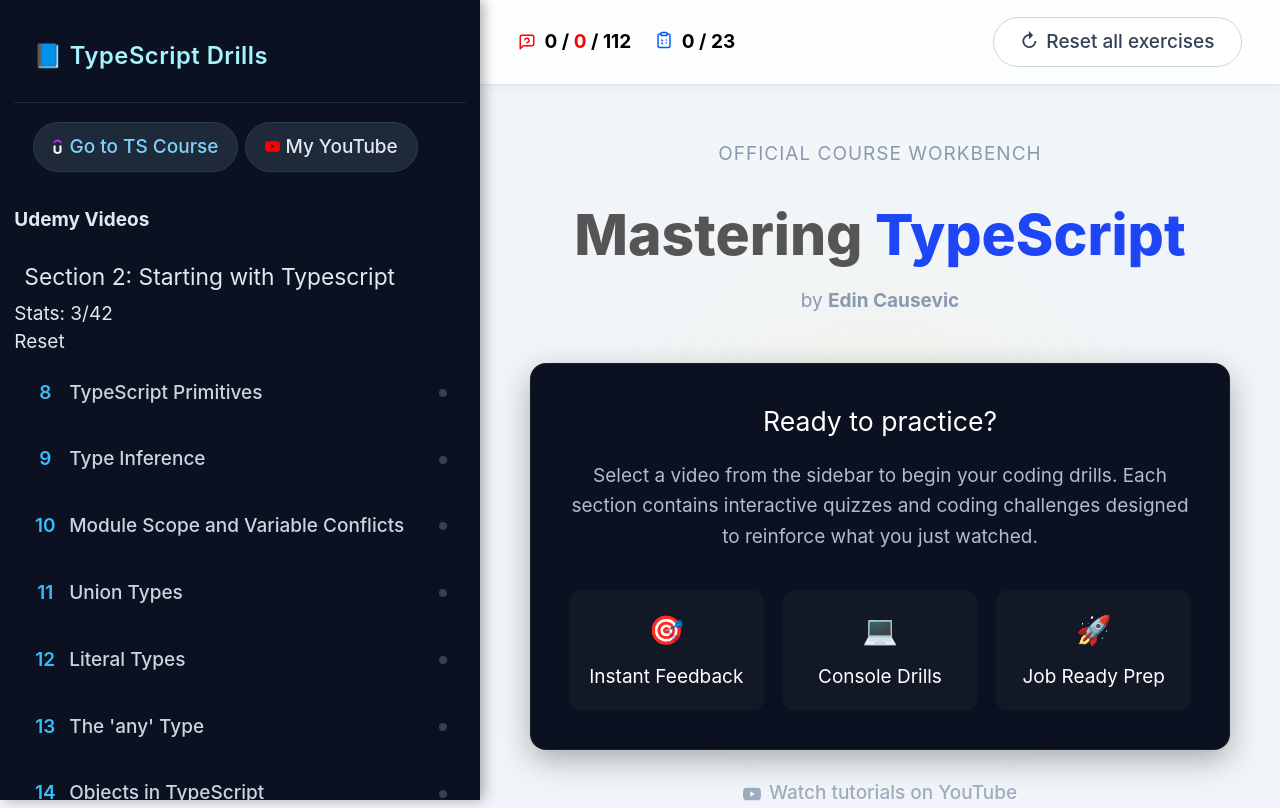
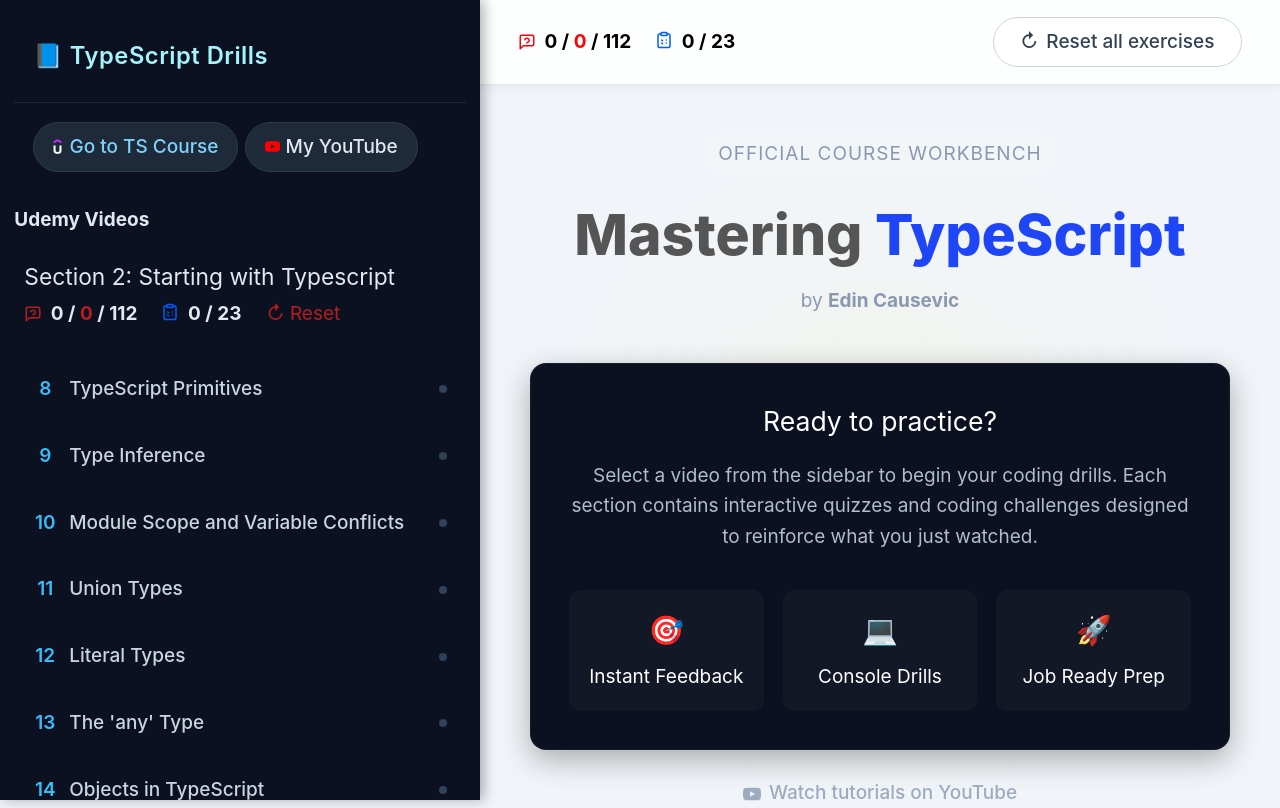
Before and after one commit to edincausevic/TS-practice-app, a React (Vite) app: page / in a window 1280 px wide. Built offline with nearby package versions, Linux system fonts and the light colour scheme.

Commit message:
before changing the app

```diff
--- a/src/components/MainNav.jsx
+++ b/src/components/MainNav.jsx
@@ -38,10 +38,61 @@
 
             if(listItem.type === 'title') {
               return (
-                <div>
-                  <h2 key={listItem.id} style={{fontSize: '1.2rem', margin: '20px 0px 5px 10px'}}>{listItem.title}</h2>
-                  <div>
-                    <p>Stats: 3/42</p><button>Reset</button>
+                <div key={listItem.id} style={{marginBottom: '25px'}}>
+                  <h2  style={{fontSize: '1.2rem', margin: '20px 0px 5px 10px'}}>{listItem.title}</h2>
+                  <div className="header-stats flex" style={{marginLeft: '10px'}}>
+
+                    <div>
+                      <svg
+                        xmlns="http://www.w3.org/2000/svg"
+                        width="18"
+                        height="18"
+                        viewBox="0 0 24 24"
+                        fill="none"
+                        stroke="currentColor"
+                        strokeWidth="2"
+                        strokeLinecap="round"
+                        strokeLinejoin="round"
+                        style={{display: 'inline-block', color: '#b91c1c', marginRight: '4px'}}
+                      >
+                        <path d="M21 15a2 2 0 0 1-2 2H7l-4 4V5a2 2 0 0 1 2-2h14a2 2 0 0 1 2 2z"></path>
+                        <path d="M9.09 9a3 3 0 0 1 5.83 1c0 2-3 3-3 3"></path>
+                        <line x1="12" y1="17" x2="12.01" y2="17"></line>
+                      </svg>
+                      <strong> 0 / </strong>
+                      <strong style={{color: '#b91c1c'}}>0 </strong>
+                      <strong>/ 112</strong>
+                    </div>
+
+
+                    <div style={{margin: '0px 12px'}}></div>
+
+
+                    <div>
+                      <svg
+                        xmlns="http://www.w3.org/2000/svg"
+                        width="18"
+                        height="18"
+                        viewBox="0 0 24 24"
+                        fill="none"
+                        stroke="currentColor"
+                        strokeWidth="2"
+                        strokeLinecap="round"
+                        strokeLinejoin="round"
+                        style={{display: 'inline-block', marginRight: '4px', color: 'rgb(0, 92, 255)', position: 'relative', top: '-2px'}}
+                      >
+                        <path d="M16 4h2a2 2 0 0 1 2 2v14a2 2 0 0 1-2 2H6a2 2 0 0 1-2-2V6a2 2 0 0 1 2-2h2"></path>
+                        <rect x="8" y="2" width="8" height="4" rx="1" ry="1"></rect>
+                        <line x1="9" y1="12" x2="10" y2="13"></line>
+                        <line x1="15" y1="12" x2="15.01" y2="12"></line>
+                        <line x1="9" y1="16" x2="10" y2="17"></line>
+                        <line x1="15" y1="16" x2="15.01" y2="16"></line>
+                      </svg>
+                      <strong> 0 </strong>
+                      <strong>/ 23</strong>
+                    </div>
+
+                    <button style={{marginLeft: '25px', color: '#b91c1c', cursor: 'pointer'}}><span>↻</span> Reset</button>
                   </div>
                 </div>
               )
```
